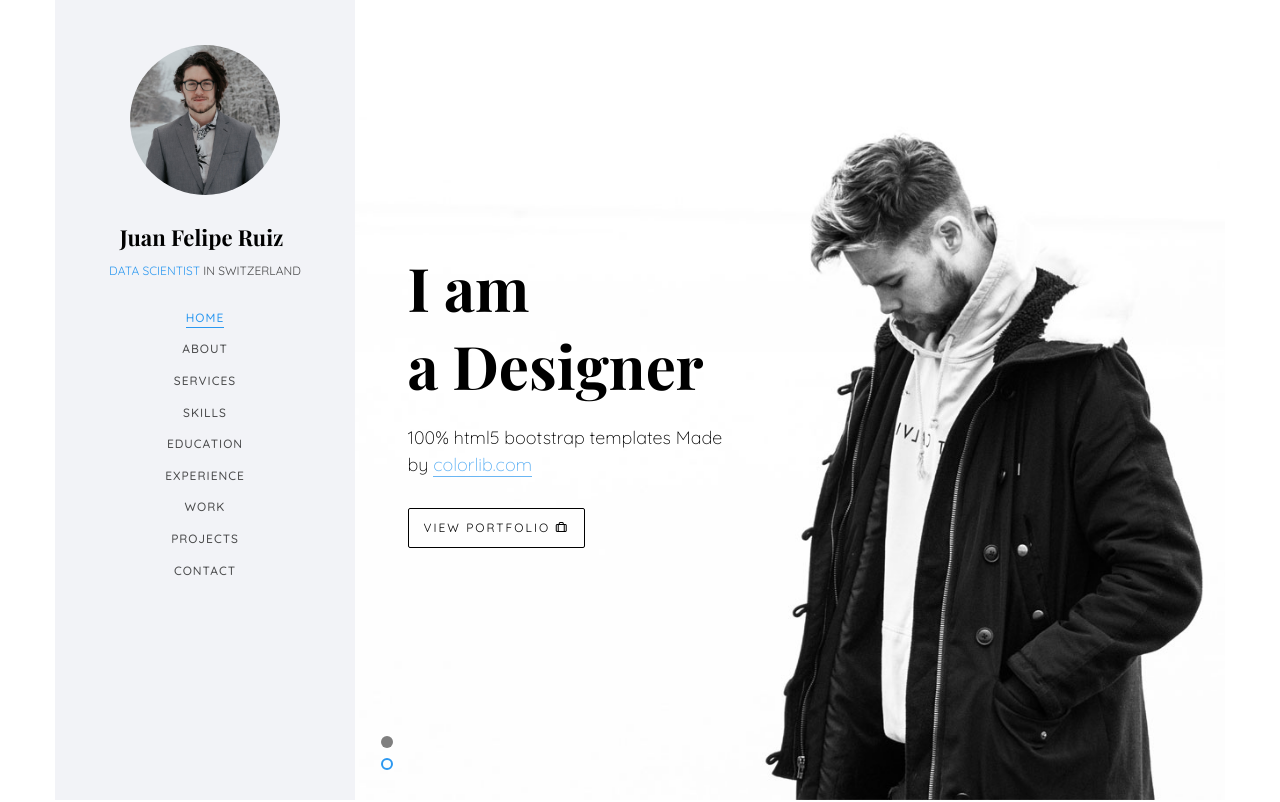
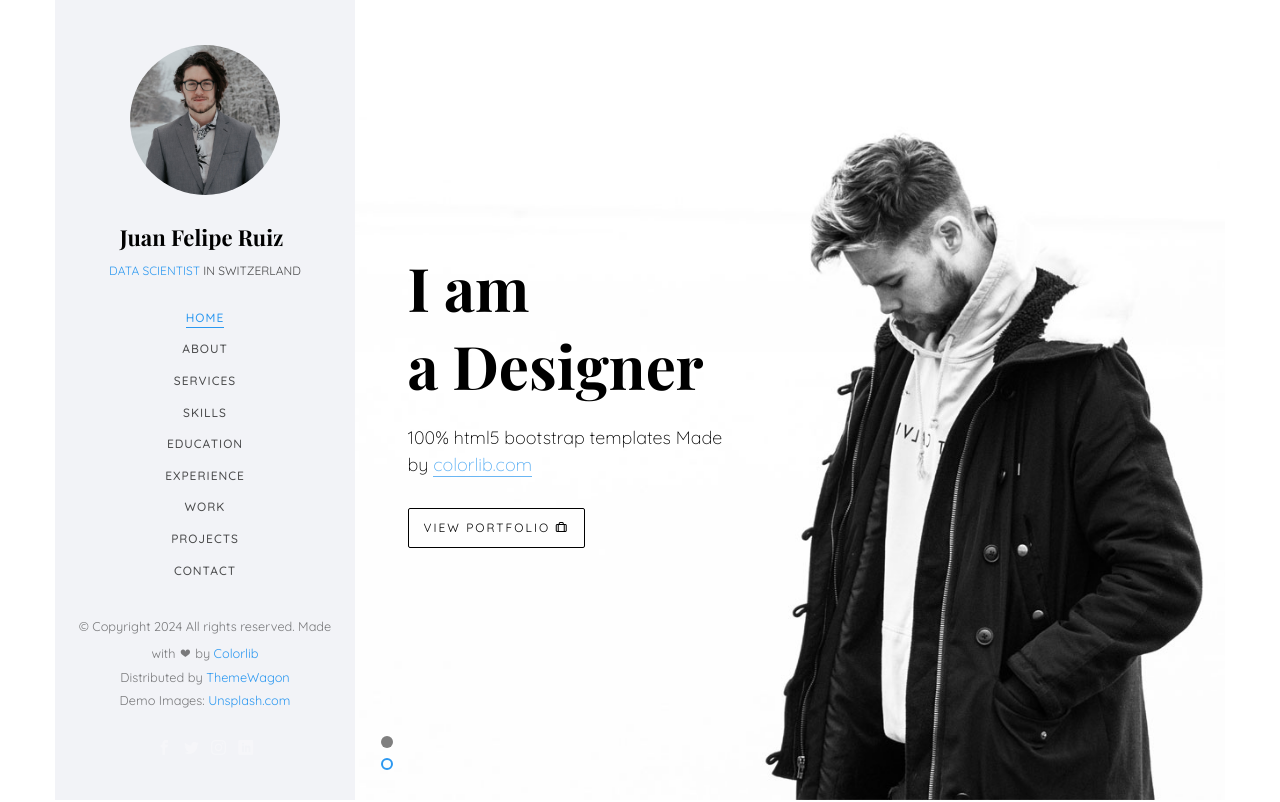
Before and after one commit to JuanFelipeRuiz/JuanFelipeRuiz.github.io, a plain HTML site: page index.html in a window 1280 px wide. Shown: the top 802 px of the page. Drawn offline with nearby package versions, Linux system fonts and the light colour scheme; files whose address does not match are found by name; a web font is replaced by a local one.

Commit message:
Update index.html

```diff
--- a/index.html
+++ b/index.html
@@ -75,6 +75,18 @@
 					</ul>
 				</div>
 			</nav>
+
+			<div class="colorlib-footer">
+				<p><small>&copy; <!-- Link back to Colorlib can't be removed. Template is licensed under CC BY 3.0. -->
+Copyright <script>document.write(new Date().getFullYear());</script> All rights reserved. Made with <i class="icon-heart" aria-hidden="true"></i> by <a href="https://colorlib.com" target="_blank">Colorlib</a>
+<!-- Link back to Colorlib can't be removed. Template is licensed under CC BY 3.0. --> </span> <span>Distributed by <a href="https://themewagon.com" target="_blank">ThemeWagon</a></span> <span>Demo Images: <a href="https://unsplash.com/" target="_blank">Unsplash.com</a></span></small></p>
+				<ul>
+					<li><a href="#"><i class="icon-facebook2"></i></a></li>
+					<li><a href="#"><i class="icon-twitter2"></i></a></li>
+					<li><a href="#"><i class="icon-instagram"></i></a></li>
+					<li><a href="#"><i class="icon-linkedin2"></i></a></li>
+				</ul>
+			</div>
 
 		</aside>
 
```
